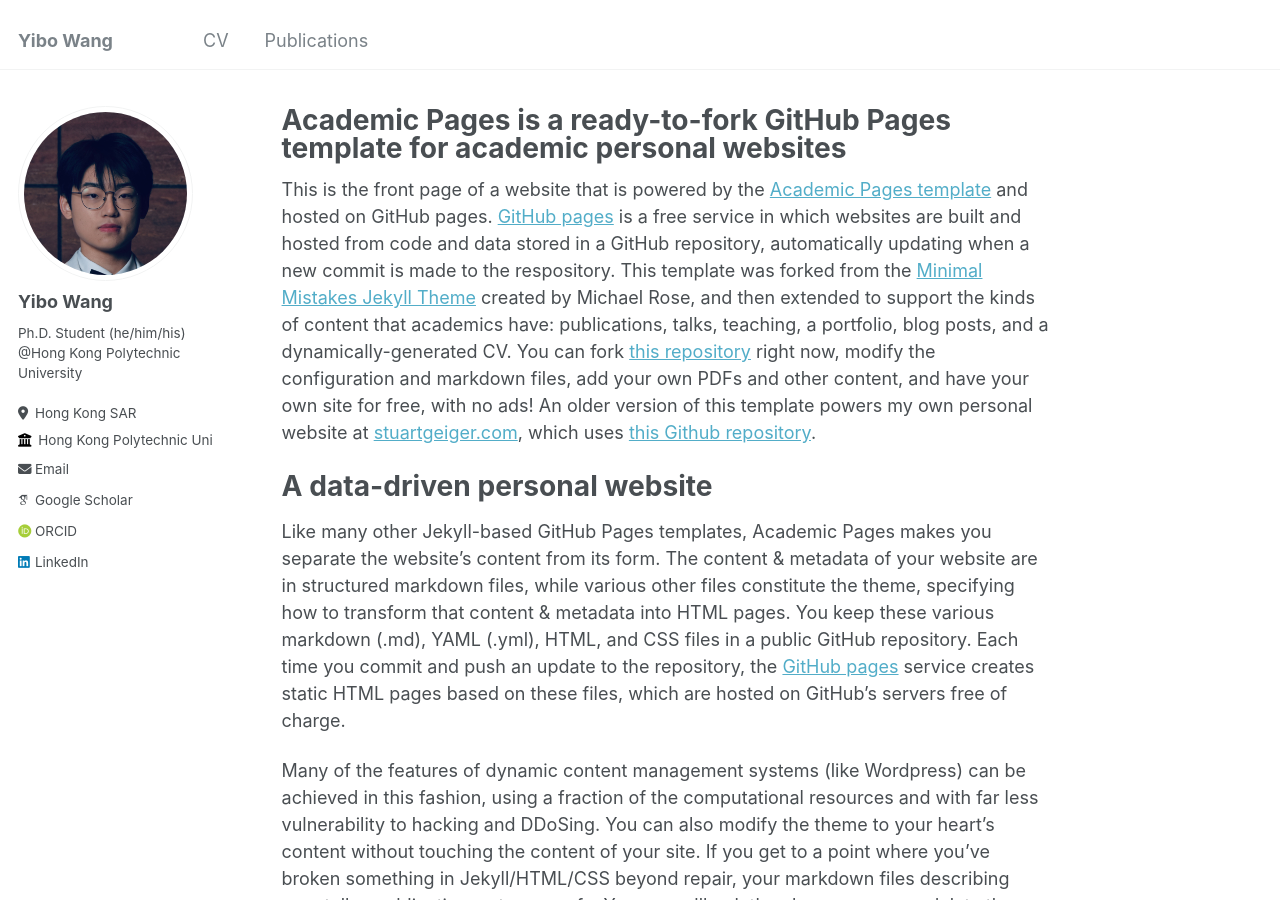
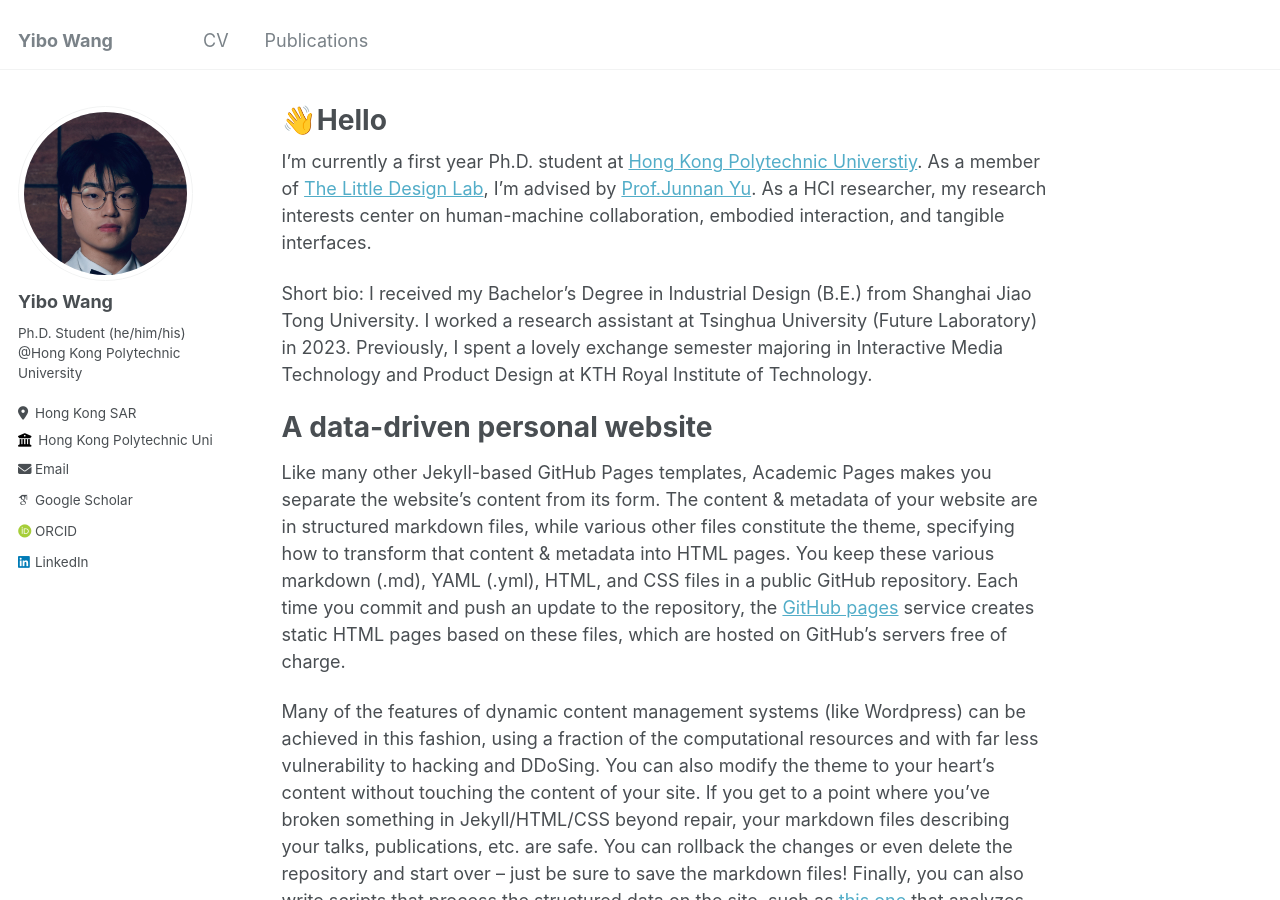
Before and after one commit to triv1um/triv1um.github.io, a Jekyll site: the page built from _pages/about.md, in a window 1280 px wide and 900 px high. Built offline with Jekyll 4.4.1, drawn with Linux system fonts in a browser that asks for light colours; some web fonts are replaced.

Commit message:
Update about.md

```diff
--- a/_pages/about.md
+++ b/_pages/about.md
@@ -1,13 +1,15 @@
 ---
 permalink: /
-title: "Academic Pages is a ready-to-fork GitHub Pages template for academic personal websites"
+title: "👋Hello"
 author_profile: true
 redirect_from:
   - /about/
   - /about.html
 ---
 
-This is the front page of a website that is powered by the [Academic Pages template](https://github.com/academicpages/academicpages.github.io) and hosted on GitHub pages. [GitHub pages](https://pages.github.com) is a free service in which websites are built and hosted from code and data stored in a GitHub repository, automatically updating when a new commit is made to the respository. This template was forked from the [Minimal Mistakes Jekyll Theme](https://mmistakes.github.io/minimal-mistakes/) created by Michael Rose, and then extended to support the kinds of content that academics have: publications, talks, teaching, a portfolio, blog posts, and a dynamically-generated CV. You can fork [this repository](https://github.com/academicpages/academicpages.github.io) right now, modify the configuration and markdown files, add your own PDFs and other content, and have your own site for free, with no ads! An older version of this template powers my own personal website at [stuartgeiger.com](http://stuartgeiger.com), which uses [this Github repository](https://github.com/staeiou/staeiou.github.io).
+I'm currently a first year Ph.D. student at [Hong Kong Polytechnic Universtiy](https://www.polyu.edu.hk/). As a member of [The Little Design Lab](https://www.littledesign.org/), I'm advised by [Prof.Junnan Yu](http://www.junnanyu.com/). As a HCI researcher, my research interests center on human-machine collaboration, embodied interaction, and tangible interfaces.
+
+Short bio: I received my Bachelor's Degree in Industrial Design (B.E.) from Shanghai Jiao Tong University. I worked a research assistant at Tsinghua University (Future Laboratory) in 2023. Previously, I spent a lovely exchange semester majoring in Interactive Media Technology and Product Design at KTH Royal Institute of Technology.
 
 A data-driven personal website
 ======
```
